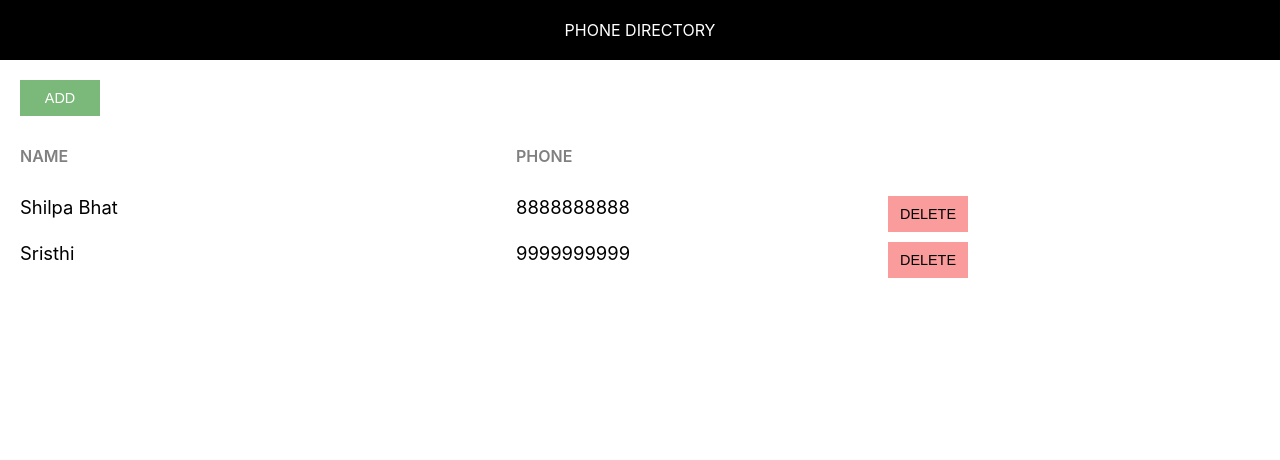
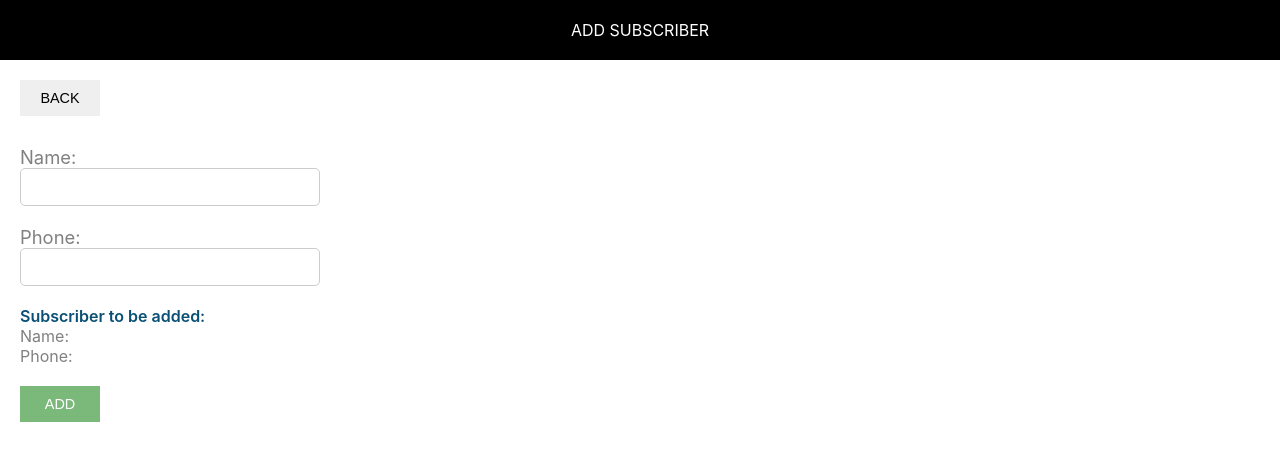
Before and after one commit to hellosibun/phone-directory, a React (Create React App) app: page / in a window 1280 px wide. Shown: the top 460 px of the page. Built offline with nearby package versions, Linux system fonts and the light colour scheme.

Commit message:
.add-btn {

```diff
--- /dev/null
+++ b/src/AddSubscriber.css
@@ -0,0 +1,35 @@
+.subscriber-form {
+    margin-top: 30px;
+}
+
+.label-control {
+    color:#808080;
+    font-size: 1.15rem;
+    margin-right: 15px;
+}
+
+.input-control {
+    width: 300px;
+    min-width: 100px;
+    padding: 10px 15px;
+    display: inline-block;
+    border: 1px solid #ccc;
+    border-radius: 5px;
+    box-sizing: border-box;
+    font-size: 0.9rem;
+    outline: none;
+}
+
+.subscriber-info-container {
+    font-size: 1rem;
+    margin-right: 10px;
+    margin-bottom: 20px;
+}
+
+.subscriber-to-add-heading {
+    color: #0a4f75;
+    font-weight: 600;
+}
+.subscriber-info {
+    color:#808080;
+}
--- /dev/null
+++ b/src/AddSubscriber.js
@@ -0,0 +1,29 @@
+import React,{Component} from 'react';
+import Header from './Header';
+import './common/common.css'
+import './AddSubscriber.css'
+class AddSubscriber extends Component {
+    render() {
+        return(
+            <div>
+                <Header heading="Add Subscriber"/>
+                <div className="component-body-container">
+                    <button className="custom-btn">Back</button>
+                    <form className="subscriber-form">
+                        <label htmlFor="name" className="label-control">Name: </label><br/>
+                        <input id="name" type="text" className="input-control" name="name"/><br/><br/>
+                        <label htmlFor="phone" className="label-control">Phone: </label><br/>
+                        <input id="phone" type="text" className="input-control" name="phone"/><br/><br/>
+                        <div className="subscriber-info-container">
+                            <span className="subscriber-to-add-heading">Subscriber to be added:</span><br/>
+                            <span className="subscriber-info">Name: </span><br/>
+                            <span className="subscriber-info">Phone: </span><br/>
+                        </div>
+                        <button type="submit" className="custom-btn add-btn">Add</button>
+                    </form>
+                </div>
+            </div>
+        )
+    }
+}
+export default AddSubscriber;
--- a/src/App.css
+++ b/src/App.css
@@ -1,26 +1,6 @@
-.component-body-container {
-
-    padding: 20px;
-
-}
 
 
-.custom-btn  {
-    padding: 10px;
-    border: none;
-    margin-right: 10px;
-    text-transform: uppercase;
-    width: 80px;
-    font-size: 0.9rem;
-    cursor: pointer;
-    outline: none;
 
-}
-
-.add-btn {
-    background: #7ab97a;
-    color: #fff;
-}
 
 .grid-container {
     display: grid;
--- a/src/App.js
+++ b/src/App.js
@@ -5,6 +5,11 @@
 
 class App extends Component {
 
+
+
+  clickHandler(message) {
+    alert(message);
+  }
 
   render() {
     let subscribers = [
@@ -38,8 +43,10 @@
               return <div key={sub.id} className="grid-container">
                 <span className="grid-item ">{sub.name}</span>
                 <span className="grid-item">{sub.phone}</span>
-                <span className="grid-item action-btn-container"><button className="custom-btn delete-btn">DELETE</button></span>
-                </div>
+                <span className="grid-item action-btn-container">
+                  <button className="custom-btn delete-btn" onClick={this.clickHandler.bind(this, "Delete Handler Clicked")}>DELETE</button>
+                </span>
+              </div>
             })
           }
           </div>
--- /dev/null
+++ b/src/common/common.css
@@ -0,0 +1,23 @@
+.component-body-container {
+
+    padding: 20px;
+
+}
+
+
+.custom-btn  {
+    padding: 10px;
+    border: none;
+    margin-right: 10px;
+    text-transform: uppercase;
+    width: 80px;
+    font-size: 0.9rem;
+    cursor: pointer;
+    outline: none;
+
+}
+
+.add-btn {
+    background: #7ab97a;
+    color: #fff;
+}
--- a/src/index.js
+++ b/src/index.js
@@ -4,11 +4,11 @@
 import './index.css';
 import App from './App';
 import reportWebVitals from './reportWebVitals';
+import AddSubscriber from './AddSubscriber';
+import './common/common.css'
 
 ReactDOM.render(
-  <React.StrictMode>
-    <App />
-  </React.StrictMode>,
+  <AddSubscriber />,
   document.getElementById('root')
 );
 
```
